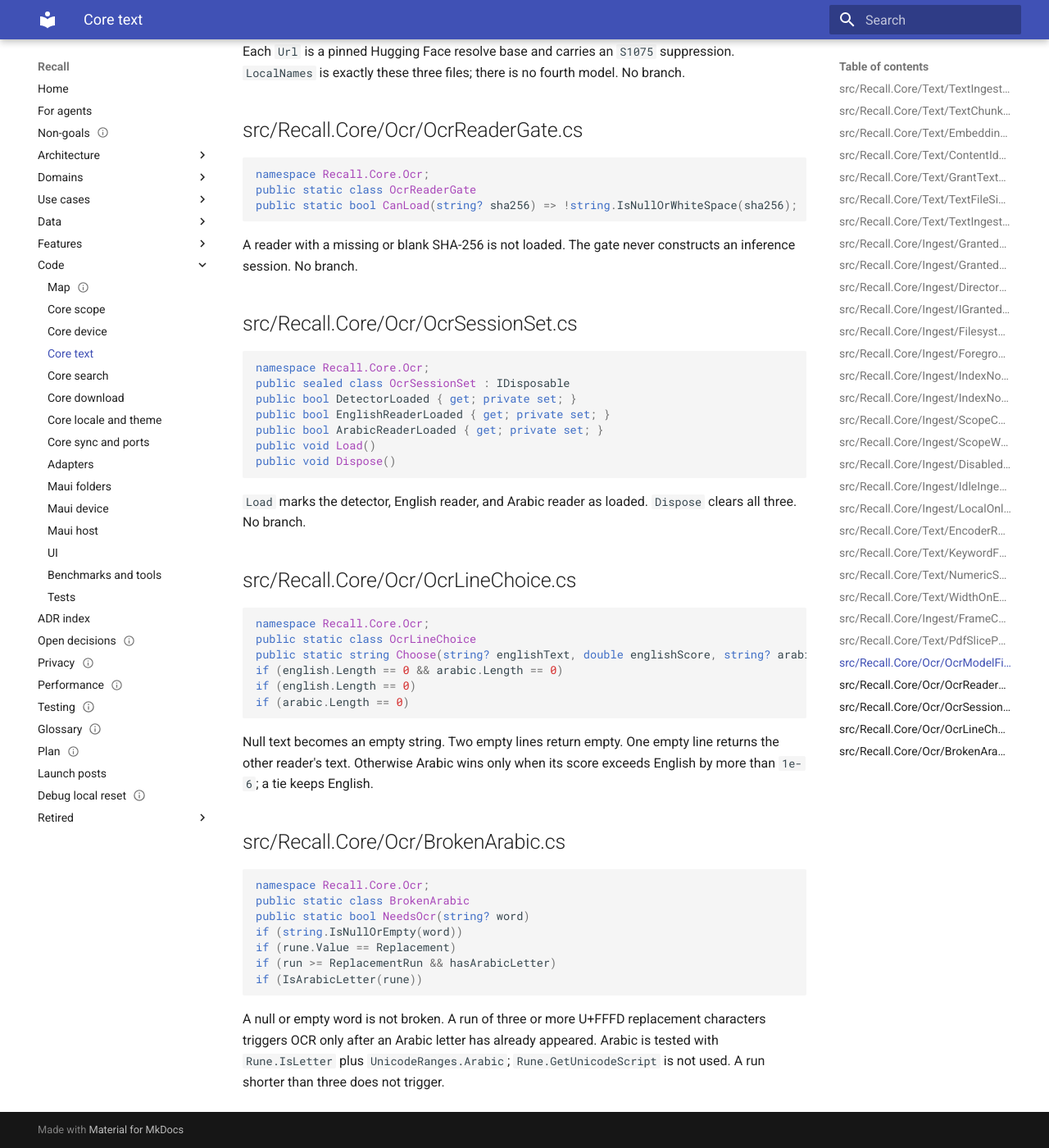
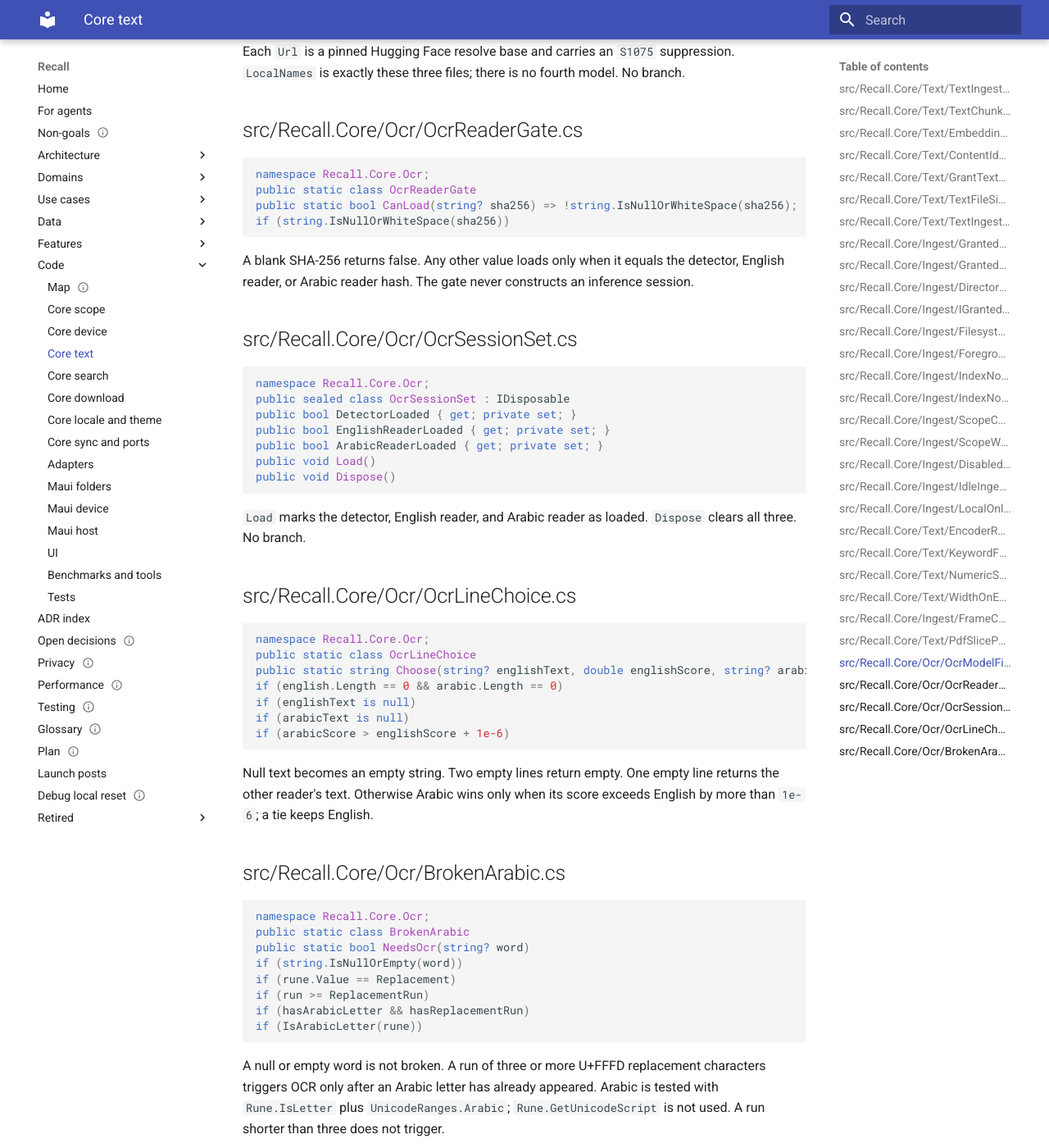
Before and after one commit to ahmedSamir50/Recall, an MkDocs documentation site: the page built from docs/code/core-text.md, in a window 1280 px wide and 1400 px high, scrolled down 8694 px. Shown: the whole window at 82% size. Built offline with MkDocs 1.6.1 and Material for MkDocs 9.7.7, drawn with Linux system fonts in a browser that asks for light colours.

Commit message:
Enhance schema validation and error handling: update `ZVecTextVectorIndex` to check for non-null fields in the schema, ensuring robust handling of text vector queries. Modify `PictureSearchService` to validate filter length, preventing unnecessary processing on empty filters. Refine `OcrReaderGate` to return false for blank SHA-256 values, and adjust `OcrLineChoice` to handle null text inputs more effectively. Update documentation to reflect these changes and improve clarity on text indexing and OCR behavior.

````diff
--- a/docs/code/core-text.md
+++ b/docs/code/core-text.md
@@ -448,9 +448,10 @@ The detector and English reader are PP-OCRv6 small. Arabic is the PP-OCRv5 mobil
 namespace Recall.Core.Ocr;
 public static class OcrReaderGate
 public static bool CanLoad(string? sha256) => !string.IsNullOrWhiteSpace(sha256);
+if (string.IsNullOrWhiteSpace(sha256))
 ```
 
-A reader with a missing or blank SHA-256 is not loaded. The gate never constructs an inference session. No branch.
+A blank SHA-256 returns false. Any other value loads only when it equals the detector, English reader, or Arabic reader hash. The gate never constructs an inference session.
 
 ## src/Recall.Core/Ocr/OcrSessionSet.cs
 
@@ -473,8 +474,9 @@ namespace Recall.Core.Ocr;
 public static class OcrLineChoice
 public static string Choose(string? englishText, double englishScore, string? arabicText, double arabicScore)
 if (english.Length == 0 && arabic.Length == 0)
-if (english.Length == 0)
-if (arabic.Length == 0)
+if (englishText is null)
+if (arabicText is null)
+if (arabicScore > englishScore + 1e-6)
 ```
 
 Null text becomes an empty string. Two empty lines return empty. One empty line returns the other reader's text. Otherwise Arabic wins only when its score exceeds English by more than `1e-6`; a tie keeps English.
@@ -487,7 +489,8 @@ public static class BrokenArabic
 public static bool NeedsOcr(string? word)
 if (string.IsNullOrEmpty(word))
 if (rune.Value == Replacement)
-if (run >= ReplacementRun && hasArabicLetter)
+if (run >= ReplacementRun)
+if (hasArabicLetter && hasReplacementRun)
 if (IsArabicLetter(rune))
 ```
 
````
Also changed, not shown: docs/code/adapters.md (+11 -0 lines), docs/code/core-search.md (+1 -0 lines), docs/code/core-sync-ports.md (+1 -1 lines), docs/code/tests.md (+18 -6 lines), docs/code/ui.md (+1 -1 lines).
